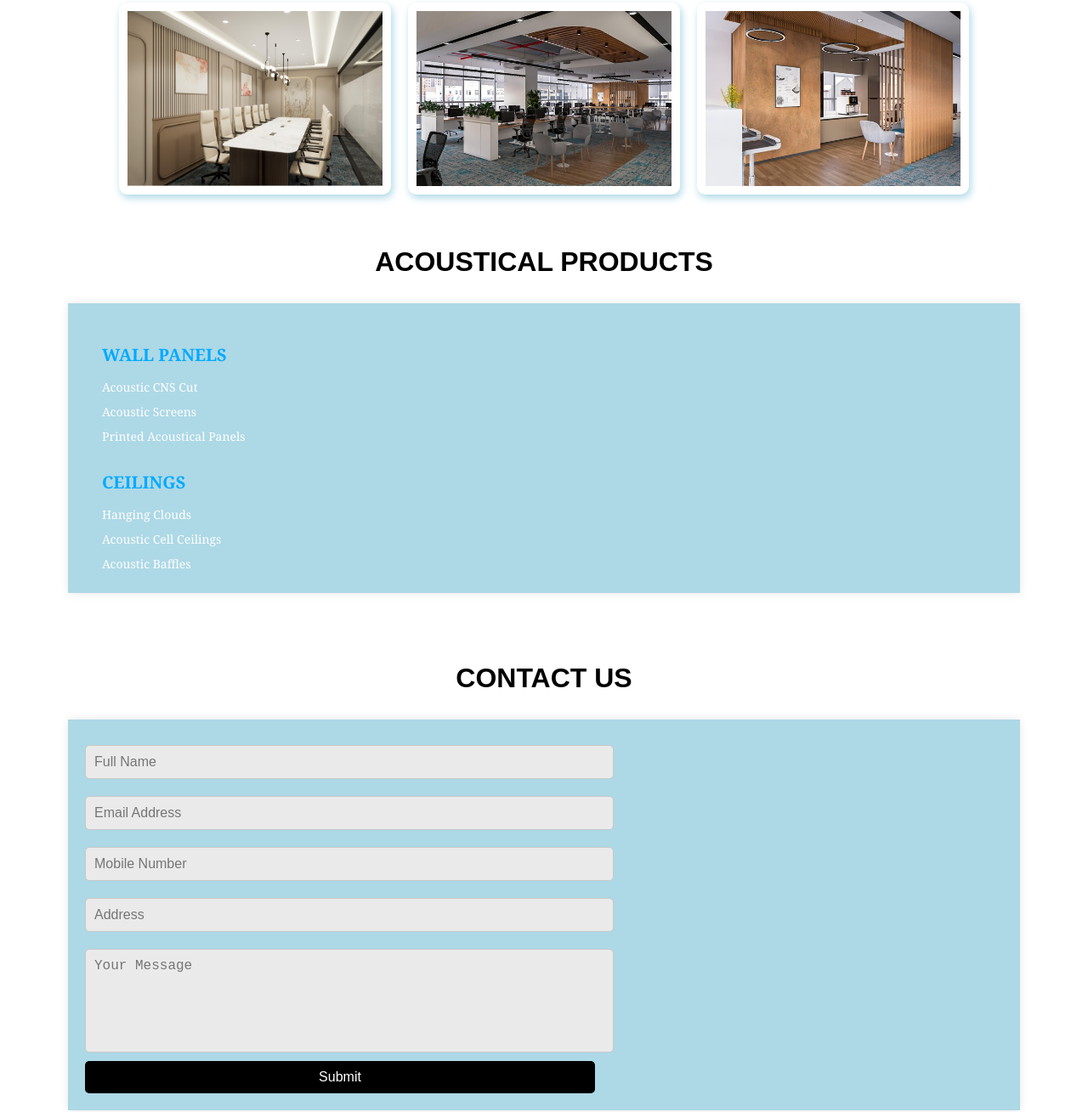
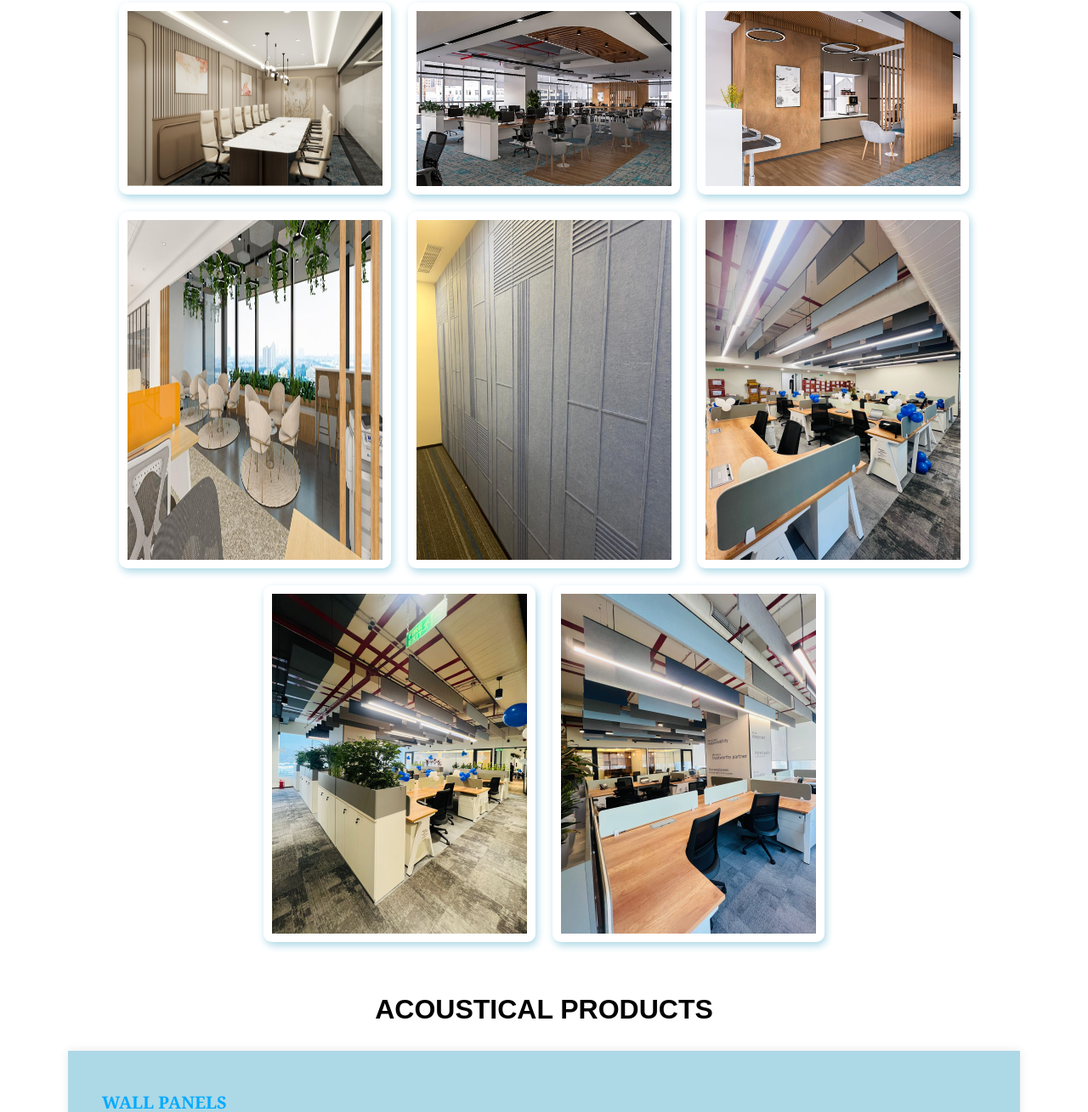
Before and after one commit to md-mudassir7/ecovation, a plain HTML site: page index.html in a window 1280 px wide. Shown: the part 1540-2849 px from the top of the page at 85% size. Drawn offline with Linux system fonts and the light colour scheme.

Commit message:
add: projects

```diff
--- a/index.html
+++ b/index.html
@@ -346,12 +346,12 @@
         <img src="images/project1.jpeg" alt="Project 1" />
         <img src="images/project2.jpeg" alt="Project 2" />
         <img src="images/project3.jpeg" alt="Project 3" />
-        <!-- <img src="images/project4.jpg" alt="Project 4" />
-        <img src="images/project5.jpg" alt="Project 5" />
-        <img src="images/project6.jpg" alt="Project 6" />
-        <img src="images/project7.jpg" alt="Project 7" />
-        <img src="images/project8.jpg" alt="Project 8" />
-        <img src="images/project9.jpg" alt="Project 9" />
+        <img src="images/project4.jpeg" alt="Project 4" />
+        <img src="images/project5.jpeg" alt="Project 5" />
+        <img src="images/project6.jpeg" alt="Project 6" />
+        <img src="images/project7.jpeg" alt="Project 7" />
+        <img src="images/project8.jpeg" alt="Project 8" />
+        <!-- <img src="images/project9.jpg" alt="Project 9" />
         <img src="images/project10.jpg" alt="Project 10" /> -->
       </div>
     </div>
```
